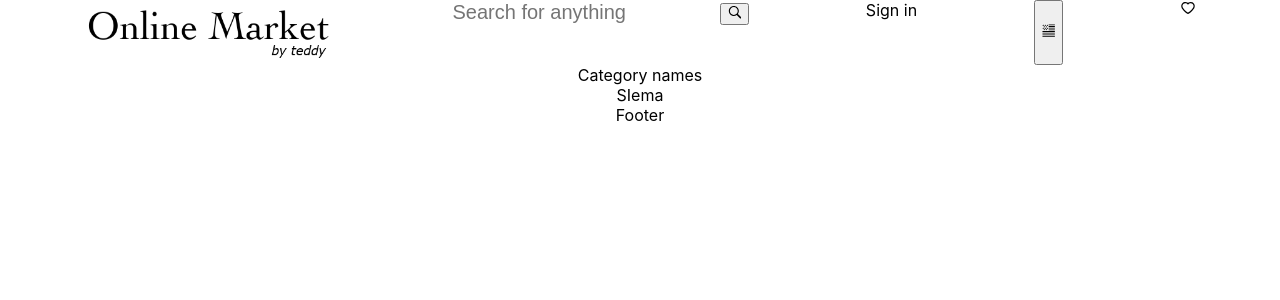
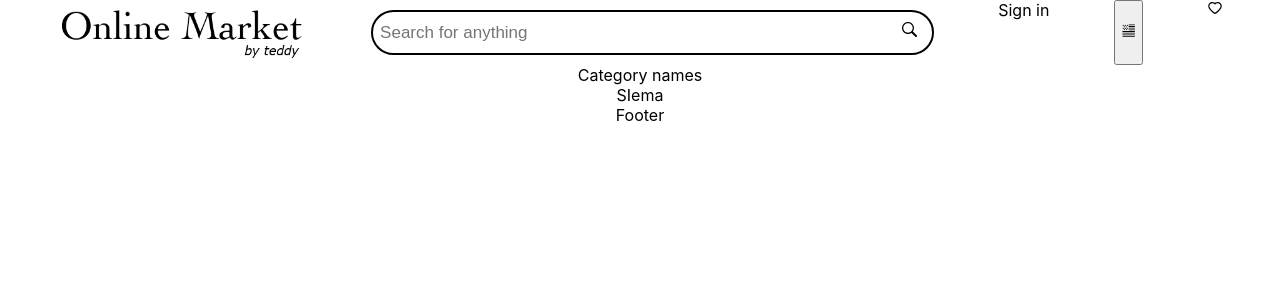
Before and after one commit to TadeQQ/online-item-marketplace, a Next.js app: page / in a window 1280 px wide. Shown: the top 300 px of the page. Built offline with nearby package versions, Linux system fonts and the light colour scheme.

Commit message:
style Search Component

```diff
--- a/components/Search/Search.styled.ts
+++ b/components/Search/Search.styled.ts
@@ -1,19 +1,32 @@
 import styled from "styled-components";
 
 const Form = styled.form`
-  border: 5px;
-  border-color: black;
-  border-radius: 20px;
+  border: 2px solid black;
+  border-radius: 23px;
+  padding-top: 10px;
+  padding-left: 5px;
+  padding-right: 15px;
+  margin-top: 10px;
+  margin-bottom: 10px;
 `;
 
 const Button = styled.button`
-  color: black;
+  background: none;
+  color: inherit;
+  border: none;
+  padding: 0;
+  font: inherit;
+  cursor: pointer;
+  outline: inherit;
+  :hover {
+    background-color: #ebe8e8;
+  }
 `;
 
 const Input = styled.input`
   border: none;
-  font-size: 20px;
-  font-weight: 2;
+  font-size: 17px;
+  padding-right: 300px;
 `;
 export const SearchStyled = {
   Form,
--- a/components/Search/Search.tsx
+++ b/components/Search/Search.tsx
@@ -4,7 +4,6 @@ import { SearchStyled } from "./Search.styled";
 
 const Search = () => {
   return (
-    <div>
     <SearchStyled.Form>
       <SearchStyled.Input
         type="text"
@@ -14,7 +13,6 @@ const Search = () => {
         <GoSearch />
       </SearchStyled.Button>
     </SearchStyled.Form>
-    </div>
   );
 };
 
```
Lines whose indentation alone changed are shown as unchanged.
